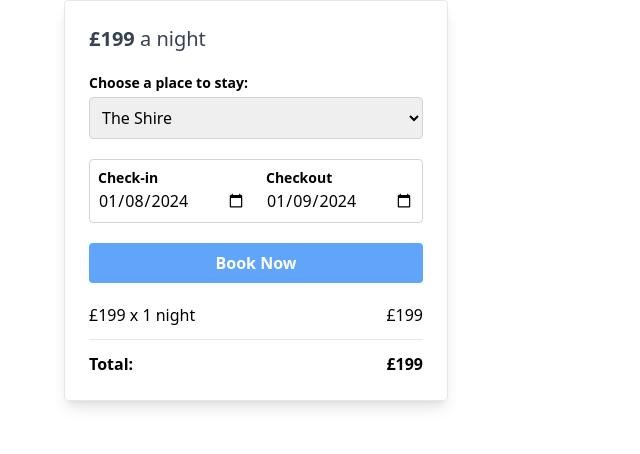
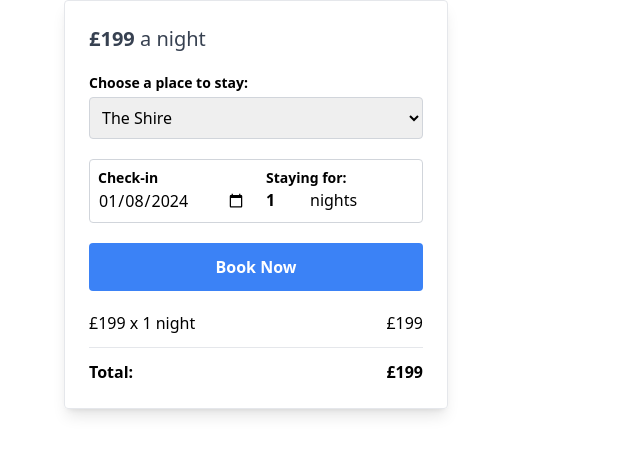
Before and after one commit to lfiore18/anytime-booking-form, a website: page index.html in a window 1280 px wide. Shown: the whole page, without its empty margins (0-640 px from the left). Drawn offline with Linux system fonts and the light colour scheme.

Commit message:
Implemented a simpler version of the form

```diff
--- a/index.html
+++ b/index.html
@@ -25,13 +25,12 @@
                             <input class="cursor-pointer focus:outline-none focus:ring-0" type="date" name="check-in-date" id="check-in-date" value="2024-01-08" onchange="calculatePriceOfStay(event)">
                         </div>
                         <div class="flex flex-col w-1/2">
-                            <label class="text-sm font-semibold" for="check-in-date">Checkout</label>
-                            <input class="cursor-pointer focus:outline-none focus:ring-0" type="date" name="check-out-date" id="check-out-date" value="2024-01-09" onchange="calculatePriceOfStay(event)">
+                            <label class="text-sm font-semibold" for="stay-duration">Staying for: </label>
+                            <div class="flex"><input class="w-10 font-semibold mr-1 focus:outline-none" type="number" min="0" max="30" name="stay-duration" id="stay-duration" onchange="calculatePriceOfStay(event)" value="0"><span>nights</span></div>
                         </div>
                     </div>
-                    <button class="bg-blue-400 text-white font-semibold transition-colors hover:text-white hover:bg-blue-500 py-2 px-4 rounded" onclick="calculatePriceOfStay(event)">Book Now</button>
+                    <button class="bg-blue-500 text-white font-semibold transition-colors hover:text-white hover:bg-blue-400 py-3 px-4 rounded" onclick="calculatePriceOfStay(event)">Book Now</button>
                 </form>
-
                 <div id="pricing-details" class="flex flex-col space-y-3">
                     <div class="flex justify-between"><span id="nights-price-label"></span><span id="nights-price-calculation"></span></div>
                     <hr class="w-full">
--- a/index.js
+++ b/index.js
@@ -10,21 +10,7 @@ function dateDiffInDays(a, b)
 
 function calculatePriceOfStay()
 {
-    // get dates
-    const checkInDateEl = document.getElementById("check-in-date");
-    const checkOutDateEl = document.getElementById("check-out-date");
-
-    // convert to date objects to work with dateDiffInDays
-    let checkInDate = new Date(checkInDateEl.value);
-    let checkOutDate = new Date(checkOutDateEl.value);
-
-    // Return early if the checkin date is greater than checkout date
-    if (checkInDate >= checkOutDate)
-    {
-        checkOutDate.setDate(checkInDate.getDate() + 1);
-        checkOutDateEl.value = checkOutDate.toISOString().slice(0, 10);
-    }
-
+    const stayDurationEl = document.getElementById("stay-duration");
     const totalPriceSpan = document.getElementById("total-price");
 
     const priceCalculationLabel = document.getElementById("nights-price-label");
@@ -33,7 +19,13 @@ function calculatePriceOfStay()
     // hardcoded price per day
     const pricePerDay = 199;
 
-    let numOfNightsToStay = dateDiffInDays(checkInDate, checkOutDate);
+    let numOfNightsToStay = stayDurationEl.value;
+
+    if (numOfNightsToStay <= 0)
+    {
+        numOfNightsToStay = 1;
+        stayDurationEl.value = numOfNightsToStay;
+    }
 
     priceCalculationLabel.innerText = `£${pricePerDay} x ${numOfNightsToStay} night${numOfNightsToStay > 1 ? 's' : ''}`;
     priceCalculationTotal.innerText = `£${numOfNightsToStay * pricePerDay}`;
--- a/src/css/main.css
+++ b/src/css/main.css
@@ -2,6 +2,10 @@
 @tailwind components;
 @tailwind utilities;
 
-.hello {
-    @apply text-lg
-}
+@layer base {
+    input[type="number"]::-webkit-inner-spin-button,
+    input[type="number"]::-webkit-outer-spin-button {
+      -webkit-appearance: none;
+      margin: 0;
+    }
+  }
```
Also changed, not shown: dist/output.css.
